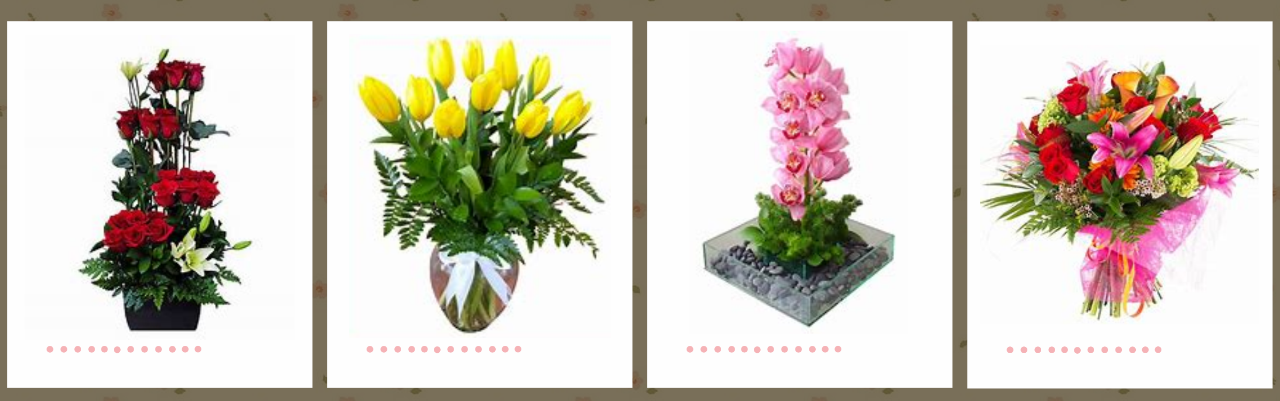
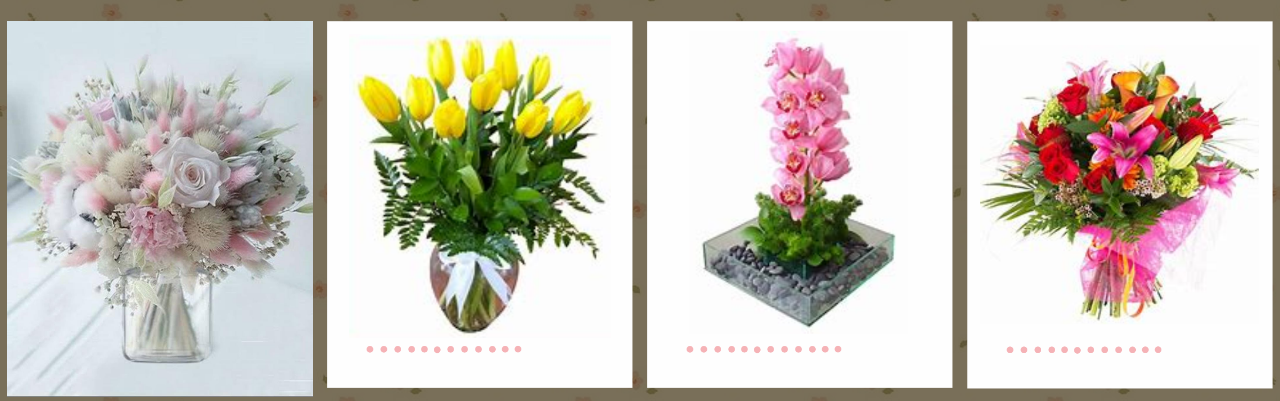
Before and after one commit to rovixa/florerialaherradura, a plain HTML site: page catalogo.html in a window 1280 px wide. Shown: the part 224-625 px from the top of the page. Drawn offline with Linux system fonts and the light colour scheme.

Commit message:
floreria la herradura v2

```diff
--- a/catalogo.html
+++ b/catalogo.html
@@ -40,7 +40,7 @@
 				</nav>
 				<!-- filter Images -->
 				<div class="gallery">
-				  <div class="image" data-name="Rosas"><span><img src="img/ROSA 1.png" alt=""></span></div>
+				  <div class="image" data-name="Rosas"><span><img src="img/ROSA 1.jpg" alt=""></span></div>
 				  <div class="image" data-name="Tulipanes"><span><img src="img/TULIPAN 1.png" alt=""></span></div>
 				  <div class="image" data-name="Orquideas"><span><img src="img/ORQUIDEA 1.png"></span></div>
 				  <div class="image" data-name="Flores"><span><img src="img/FLORES 1.png"></span></div>
```
Also changed, not shown: img/ROSA 1.jpg (added), img/ROSA 1.png (deleted), img/base31.jpg (added), img/base32.jpg (added), img/base33.jpg (added), img/base34.jpg (added), img/base35.jpg (added), img/base36.jpg (added), img/base37.jpg (added), img/base38.jpg (added), img/base39.jpg (added), img/base40.jpg (added), img/base41.jpg (added), img/base42.jpg (added), 4 more files.
